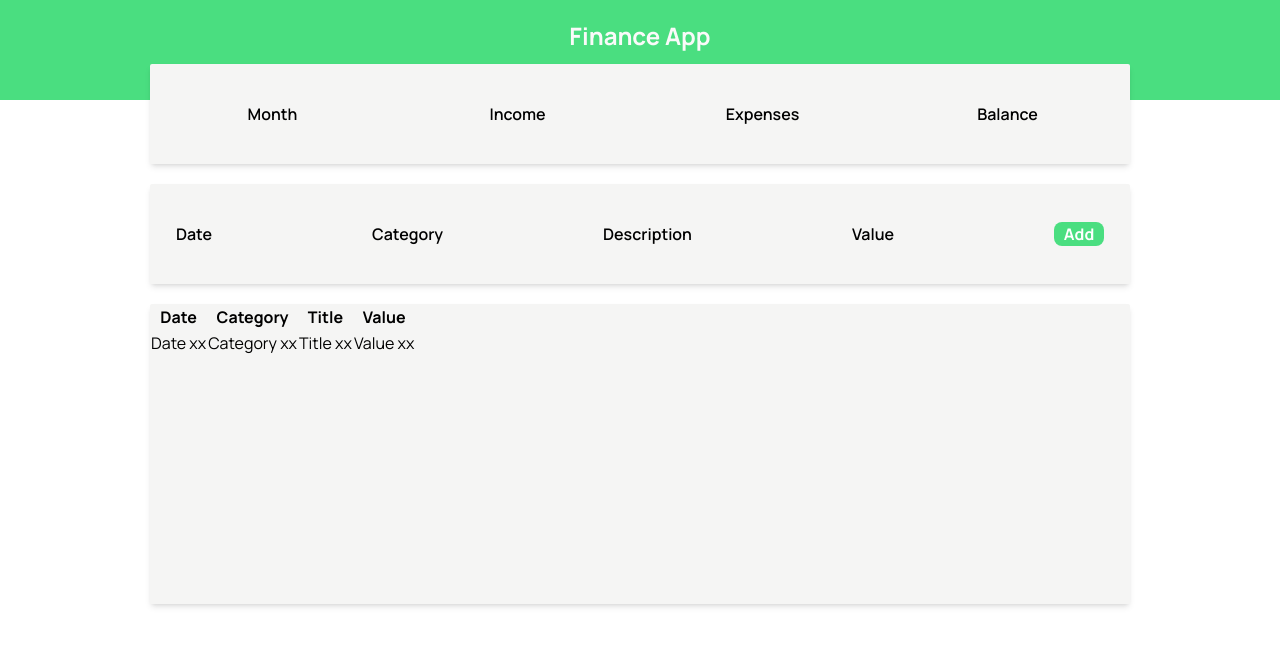
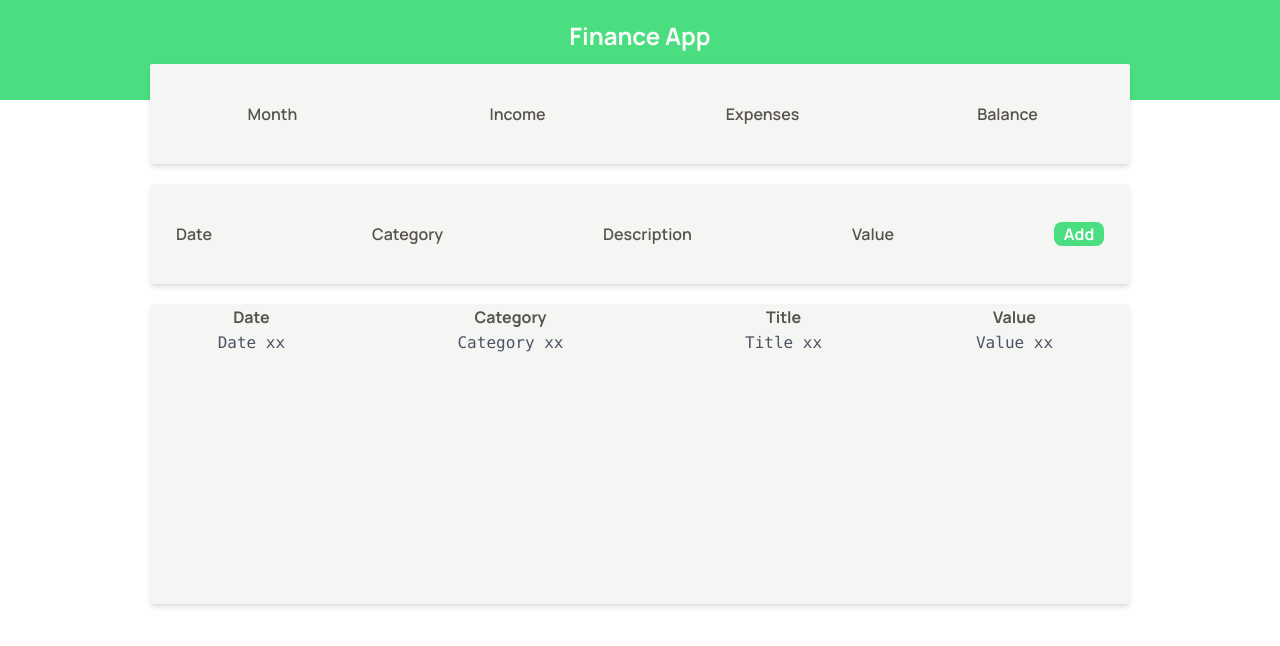
Before and after one commit to edgarrps/finance-app, a React (Vite) app: page / in a window 1280 px wide. Shown: the top 646 px of the page. Built offline with nearby package versions, Linux system fonts and the light colour scheme.

Commit message:
created components without map

```diff
--- /dev/null
+++ b/src/components/Balance.tsx
@@ -0,0 +1,3 @@
+export default function Balance () {
+
+}
--- /dev/null
+++ b/src/components/Form.tsx
@@ -0,0 +1,3 @@
+export default function Form () {
+
+}
--- /dev/null
+++ b/src/components/List.tsx
@@ -0,0 +1,3 @@
+export default function List () {
+
+}
--- a/src/pages/Finance.tsx
+++ b/src/pages/Finance.tsx
@@ -5,14 +5,14 @@ export default function Finance() {
                 <h1>Finance App</h1>
             </div>
 
-            <div className='font-semibold grid grid-cols-4 m-auto -mt-9 max-w-[980px] min-h-[100px] mb-[20px] rounded-t-sm shadow-md place-items-center bg-stone-100'>
+            <div className='font-semibold text-stone-600 grid grid-cols-4 m-auto -mt-9 max-w-[980px] min-h-[100px] mb-[20px] rounded-t-sm shadow-md place-items-center bg-stone-100'>
                 <p>Month</p>
                 <p>Income</p>
                 <p>Expenses</p>
                 <p>Balance</p>
             </div>
 
-            <div className='font-semibold flex justify-center smartphone:space-x-3 tablet:space-x-10 inter:space-x-20 desktop:space-x-40 items-center m-auto max-w-[980px] min-h-[100px] mb-[20px] rounded-t-sm shadow-md bg-stone-100'>
+            <div className='font-semibold text-stone-600 flex justify-center smartphone:space-x-3 tablet:space-x-10 inter:space-x-20 desktop:space-x-40 items-center m-auto max-w-[980px] min-h-[100px] mb-[20px] rounded-t-sm shadow-md bg-stone-100'>
                 <p>Date</p>
                 <p>Category</p>
                 <p>Description</p>
@@ -21,7 +21,7 @@ export default function Finance() {
             </div>
 
             <div className='m-auto max-w-[980px] min-h-[300px] mb-[20px] rounded-t-sm shadow-md bg-stone-100'>
-                <table className='table-auto'>
+                <table className='table-auto text-stone-600 w-full text-center'>
                     <thead>
                         <tr>
                             <th>Date</th>
@@ -30,7 +30,7 @@ export default function Finance() {
                             <th>Value</th>
                         </tr>
                     </thead>
-                    <tbody>
+                    <tbody className='font-mono text-gray-600'>
                         <tr>
                             <td>Date xx</td>
                             <td>Category xx</td>
```
